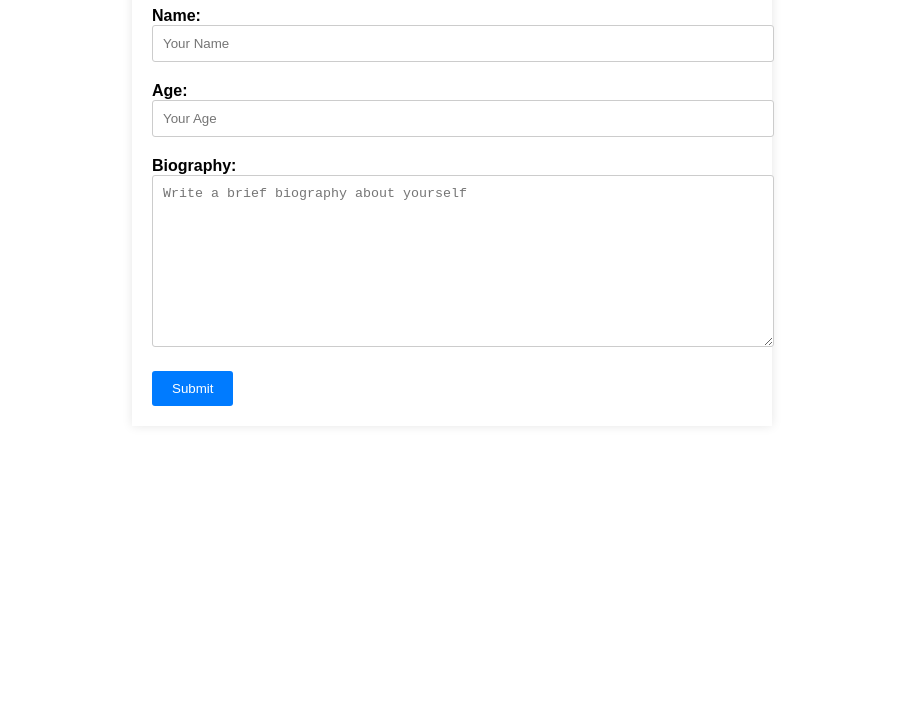
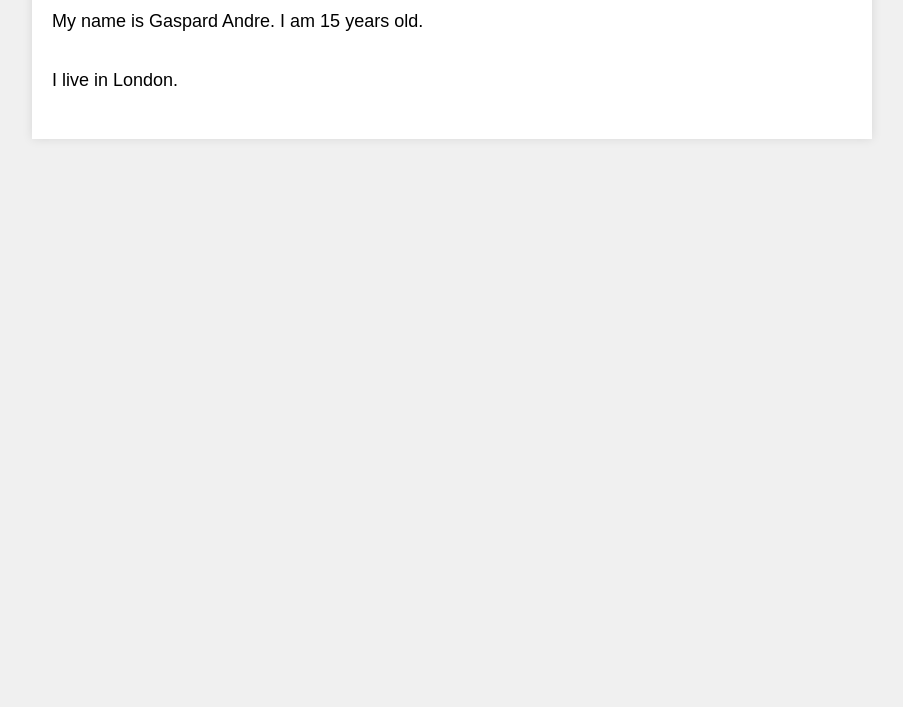
Before and after one commit to HelloMyNameIsGaspard/schoolwork, a plain HTML site: page website.html in a window 1280 px wide. Shown: the part 93-800 px from the top of the page, without its empty margins (188-1091 px from the left). Drawn offline with Linux system fonts and the light colour scheme.

Commit message:
display my info

```diff
--- a/website.html
+++ b/website.html
@@ -4,120 +4,51 @@
 <head>
     <meta charset="UTF-8">
     <meta name="viewport" content="width=device-width, initial-scale=1.0">
-    <title>Biography Form</title>
+    <title>Gaspard Andre's Biography</title>
     <style>
         body {
             font-family: Arial, sans-serif;
-            background-color: #fff;
-            color: #000;
+            background-color: #f0f0f0;
+            /* Background color */
             margin: 0;
             padding: 0;
         }
 
         .container {
-            max-width: 600px;
+            max-width: 800px;
             margin: 0 auto;
             padding: 20px;
+            background-color: #fff;
+            /* Container background color */
             box-shadow: 0 0 10px rgba(0, 0, 0, 0.1);
+            /* Box shadow for container */
         }
 
         h1 {
             text-align: center;
+            font-size: 24px;
+            /* Font size for the name */
+            padding-bottom: 10px;
+            /* Padding below the name */
+            border-bottom: 2px solid #333;
+            /* Underline for the name */
         }
 
-        label {
-            font-weight: bold;
-        }
-
-        input[type="text"] {
-            width: 100%;
-            padding: 10px;
-            margin-bottom: 20px;
-            border: 1px solid #ccc;
-            border-radius: 3px;
-        }
-
-        textarea {
-            width: 100%;
-            height: 150px;
-            padding: 10px;
-            margin-bottom: 20px;
-            border: 1px solid #ccc;
-            border-radius: 3px;
-        }
-
-        button[type="submit"] {
-            background-color: #007BFF;
-            color: #fff;
-            border: none;
-            padding: 10px 20px;
-            border-radius: 3px;
-            cursor: pointer;
-        }
-
-        button[type="submit"]:hover {
-            background-color: #0056b3;
-        }
-
-        #display-info {
-            display: none;
-            margin-top: 20px;
-            padding: 20px;
-            background-color: #f0f0f0;
-            border: 1px solid #ccc;
+        p {
+            font-size: 18px;
+            /* Font size for the bio information */
+            padding: 10px 0;
+            /* Vertical padding for each paragraph */
         }
     </style>
 </head>
 
 <body>
     <div class="container">
-        <h1>Biography Form</h1>
-        <form id="bioForm">
-            <label for="name">Name:</label>
-            <input type="text" id="name" name="name" placeholder="Your Name" required>
-
-            <label for="age">Age:</label>
-            <input type="text" id="age" name="age" placeholder="Your Age" required>
-
-            <label for="bio">Biography:</label>
-            <textarea id="bio" name="bio" placeholder="Write a brief biography about yourself" required></textarea>
-
-            <button type="submit">Submit</button>
-        </form>
+        <h1>Gaspard Andre</h1>
+        <p>My name is Gaspard Andre. I am 15 years old.</p>
+        <p>I live in London.</p>
     </div>
-
-    <div id="display-info">
-        <h2>User Information</h2>
-        <p><strong>Name:</strong> <span id="display-name"></span></p>
-        <p><strong>Age:</strong> <span id="display-age"></span></p>
-        <p><strong>Biography:</strong> <span id="display-bio"></span></p>
-    </div>
-
-    <script>
-        // JavaScript code to display user information
-        const bioForm = document.getElementById('bioForm');
-        const displayInfo = document.getElementById('display-info');
-        const displayName = document.getElementById('display-name');
-        const displayAge = document.getElementById('display-age');
-        const displayBio = document.getElementById('display-bio');
-
-        bioForm.addEventListener('submit', function(e) {
-            e.preventDefault(); // Prevent the form from submitting
-
-            // Get user input values
-            const name = document.getElementById('name').value;
-            const age = document.getElementById('age').value;
-            const bio = document.getElementById('bio').value;
-
-            // Display user information
-            displayName.textContent = name;
-            displayAge.textContent = age;
-            displayBio.textContent = bio;
-
-            // Show the information section
-            displayInfo.style.display = 'block';
-        });
-    </script>
 </body>
 
 </html>
```
